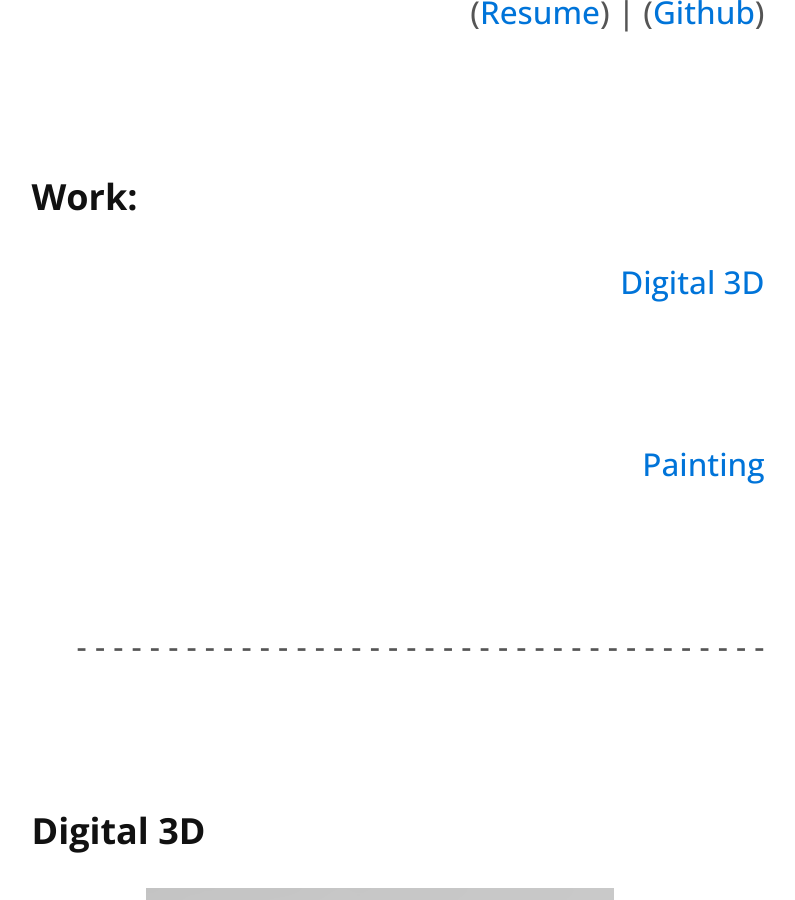
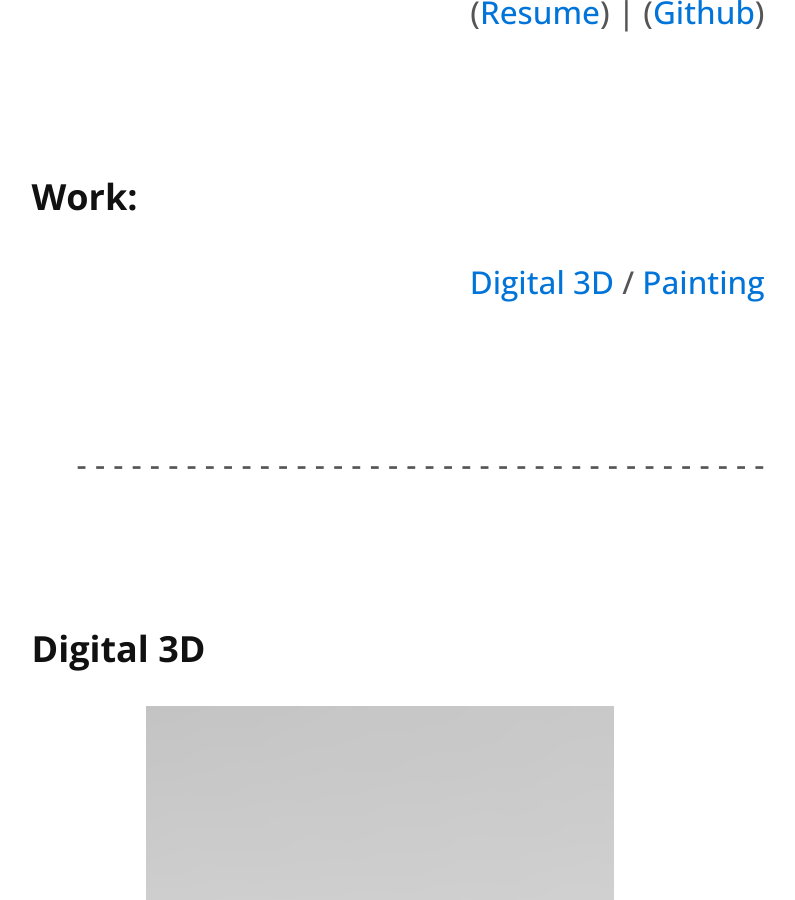
Before and after one commit to ChristopherWMartin/ChristopherWMartin, a Jekyll site: the page built from index.md, in a window 1280 px wide and 900 px high, scrolled down 363 px. Shown: the whole window, without its empty margins (260-1055 px from the left). Built offline with Jekyll 4.4.1, drawn with Linux system fonts in a browser that asks for light colours; nearby versions of some CDN libraries; our own code applies the rules of GitHub Pages for plain Markdown files.

```diff
--- a/index.md
+++ b/index.md
@@ -5,9 +5,7 @@ layout: default
 
 ### Work:
 
-## [Digital 3D](#digital-3d)
-
-## [Painting](#painting)
+## [Digital 3D](#digital-3d) / [Painting](#painting)
 
 ## - - - - - - - - - - - - - - - - - - - - - - - - - - - - - - - - - - - - - -
 
```
